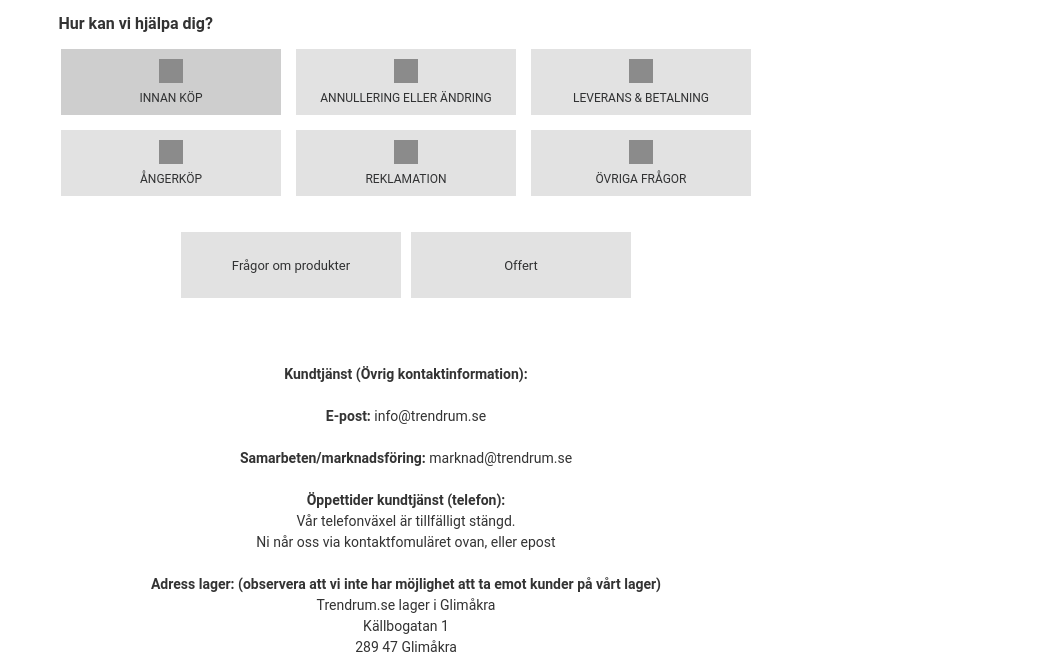
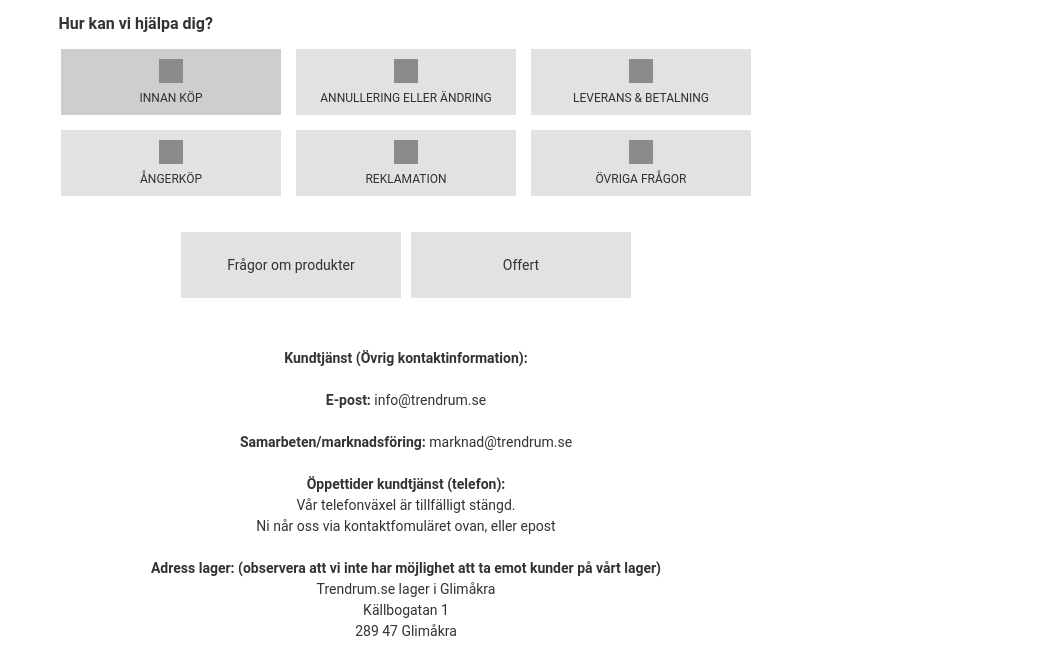
Before and after one commit to MousaAzm/new_contact-us, a plain HTML site: page index.html in a window 1280 px wide. Both pictures are taken after a click on the element "INNAN KÖP". Shown: the part 120-782 px from the top of the page, without its empty margins (234-1280 px from the left). Drawn offline with Linux system fonts and the light colour scheme.

Commit message:
Update fontsize

```diff
--- a/styles.css
+++ b/styles.css
@@ -122,8 +122,11 @@ body {
     height: 66px;
     transition: all 0.3s ease-in-out;
     background-color: var(--bg-color);
-    font-size: 13px;
+    font-size: 14px;
     white-space: nowrap;
+    /* text-transform: uppercase;
+    text-align: center;
+    line-height: 20px; */
     color: var(--text-color);
 }
 
@@ -203,7 +206,6 @@ body {
 }
 
 .contact-us .info {
-    margin-top: 16px;
     text-align: center;
 }
 
```
